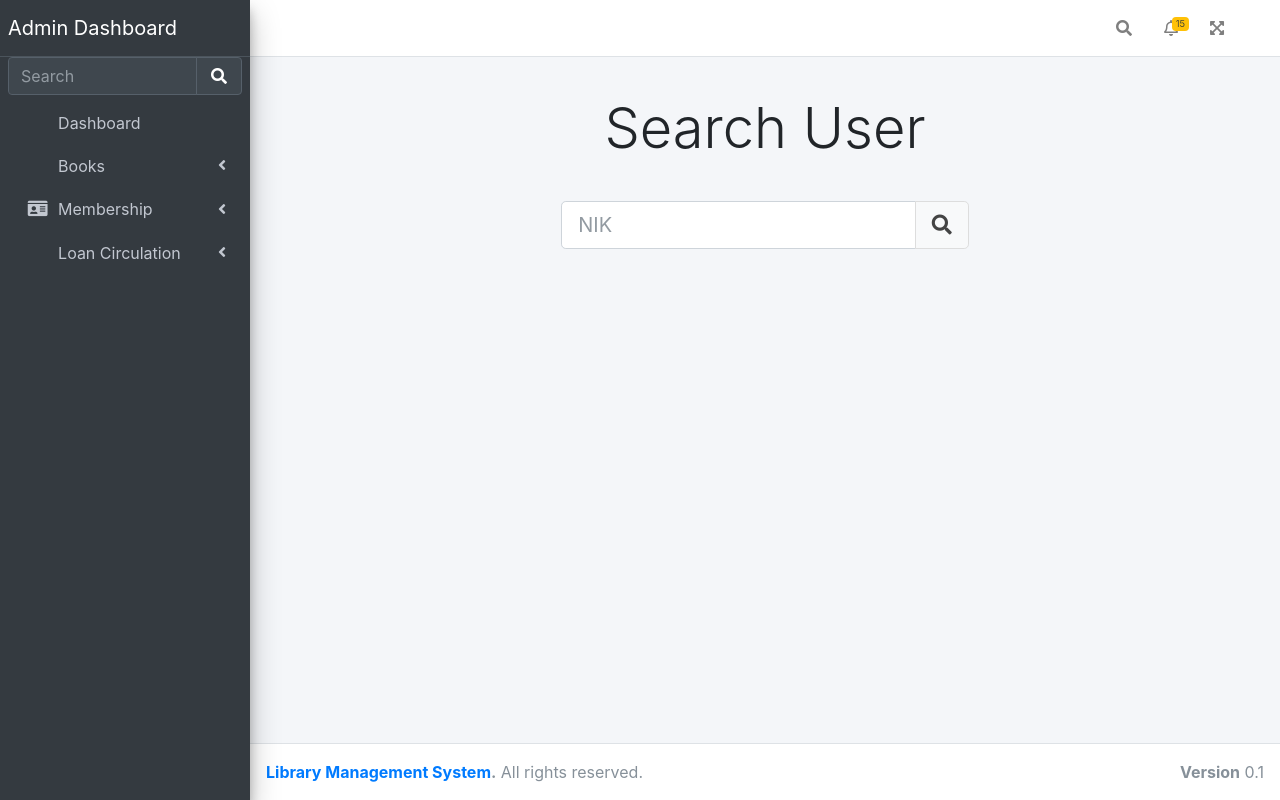
After one commit to No-Organisation-Name/library-management, a Django app: template src/apps/transaction/templates/transaction/search_user_return.html in a window 1280 px wide. The commit adds this page. Run offline with Django 3.2, Linux system fonts and the light colour scheme; the template is opened without the code that fills it: values that come from a table or form of the project are taken from there, others are empty; parts of the project's set-up code (start-up, migrations or seed data) failed here and were passed over; some libraries are stand-ins or nearby versions.

Commit message:
CU-2hd2cp8 - As Admin, I will be able return books

```diff
--- a/src/apps/transaction/models.py
+++ b/src/apps/transaction/models.py
@@ -1,3 +1,4 @@
+from turtle import update
 from xml.parsers.expat import model
 from django.db import models
 from apps.membership.models import Membership
@@ -10,6 +11,8 @@ class Transaction(models.Model):
     date_return = models.DateTimeField()
     fine = models.IntegerField(default=0, blank=True, null=True)
     status = models.BooleanField(default=True, blank=True, null=True)
+    create_at = models.DateTimeField(auto_now_add=True, blank=True, null=True)
+    update_at = models.DateTimeField(auto_now=True, blank=True, null=True)
 
     def __str__(self):
         return self.exemplar.book.title
--- /dev/null
+++ b/src/apps/transaction/templates/transaction/search_user_return.html
@@ -0,0 +1,33 @@
+{% extends "dashboard.html" %}
+{% block content %}
+<section class="content">
+    <div class="container-fluid">
+        <h2 class="text-center display-4">Search User</h2>
+        <form action="{% url 'transaction_search_result' %}" method="POST">
+            {% csrf_token %}
+            <div class="row">
+                <div class="col-md-10 offset-md-1">
+                    <div class="row">
+                        <div class="col-3">
+                        </div>
+                        <div class="col-6">
+                            <div class="form-group">
+                                <div class="input-group input-group-lg" style="margin-top: 31px;">
+                                    {{form.any_data}}
+                                    <div class="input-group-append">
+                                        <button type="submit" class="btn btn-lg btn-default">
+                                            <i class="fa fa-search"></i>
+                                        </button>
+                                    </div>
+                                </div>
+                            </div>
+                        </div>
+                    </div>
+
+                </div>
+            </div>
+        </form>
+    </div>
+</section>
+
+{% endblock content %}
--- a/src/apps/transaction/urls.py
+++ b/src/apps/transaction/urls.py
@@ -7,5 +7,6 @@ urlpatterns = [
     path('<int:id>/user', DetailUserView.as_view(), name='transaction_detail_user'),
     path('<int:id>/user/search/book', AdminSearchingBookView.as_view(), name='admin_searching_book'),
     path('<int:id>/user/book/result', AdminBookResultView.as_view(), name='admin_searching_book_result'),
-    path('<int:id>/user/<str:bcr>/book/checkout', AdminCheckoutBookView.as_view(), name='book_checkout')
+    path('<int:id>/user/<str:bcr>/book/checkout', AdminCheckoutBookView.as_view(), name='book_checkout'),
+    path('<int:id>/user/return', ReturnTransactionView.as_view(), name='return_transaction'),
 ]
```
Also changed, not shown: src/apps/transaction/templates/transaction/detail_user.html (+9 -2 lines), src/apps/transaction/views.py (+27 -8 lines).
